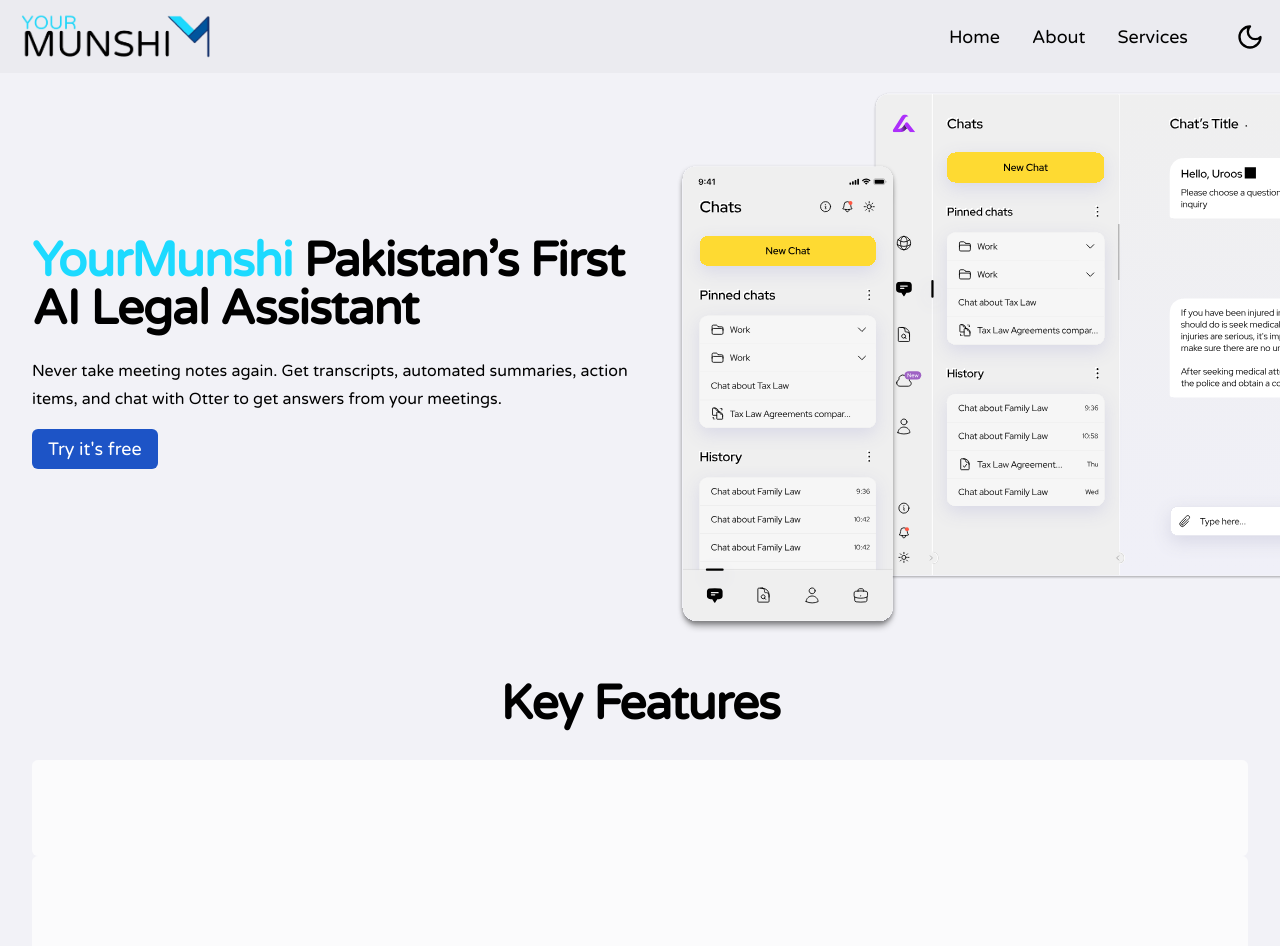
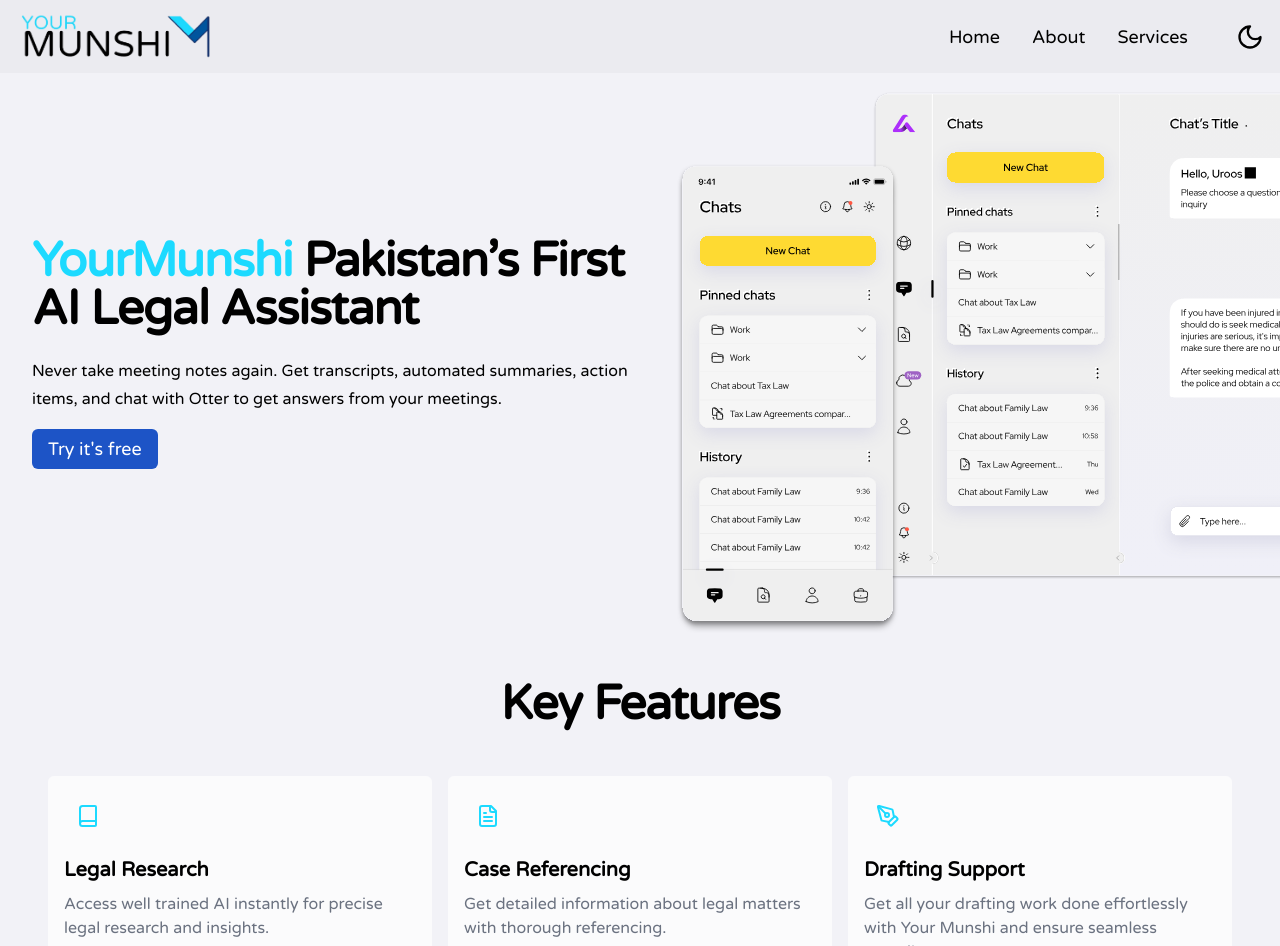
Before and after one commit to therafiali/ai_lawyer_assistant_webapp, a Next.js app: page / in a window 1280 px wide. Shown: the top 946 px of the page. Built offline with nearby package versions, Linux system fonts and the light colour scheme.

Commit message:
add features data

```diff
--- a/src/components/KeyFeature/FeaturedCard.tsx
+++ b/src/components/KeyFeature/FeaturedCard.tsx
@@ -8,7 +8,7 @@
 
 const FeaturedCard: React.FC<FeaturedCardProps> = ({ title, description, icon }) => {
   return (
-    <section className="bg-white/70 p-4 rounded-md dark:bg-gray-900 hover:shadow-sm shadow-sky_blue duration-200 transition-colors">
+    <section className="bg-white/70 p-4 rounded-md dark:bg-gray-900 hover:shadow-md shadow-sky_blue duration-200 transition-colors">
       <div className="space-y-8 md:gap-12 md:space-y-0">
         <div>
           <div className="flex justify-center items-center text-sky_blue mb-4 w-10 h-10 rounded-full bg-primary-100 lg:h-12 lg:w-12 dark:bg-primary-900">
--- a/src/components/KeyFeature/KeyFeatures.tsx
+++ b/src/components/KeyFeature/KeyFeatures.tsx
@@ -1,6 +1,7 @@
 import React from 'react';
 import { TypographyH1 } from '../ui/myschema';
 import FeaturedCard from './FeaturedCard';
+import { Book, FileText, PenTool } from 'lucide-react';
 
 
 const KeyFeatures = () => {
@@ -10,13 +11,39 @@
 action items, and chat with Otter to get
 answers from your meetings.`;
 
+    const featuredData = [
+        {
+            title: "Legal Research",
+            description: "Access well trained AI instantly for precise legal research and insights.",
+            icon: <Book className="w-5 h-5 text-primary-600 lg:w-6 lg:h-6 dark:text-primary-300" />,
+        },
+        {
+            title: "Case Referencing",
+            description: "Get detailed information about legal matters with thorough referencing.",
+            icon: <FileText className="w-5 h-5 text-primary-600 lg:w-6 lg:h-6 dark:text-primary-300" />,
+        },
+        {
+            title: "Drafting Support",
+            description: "Get all your drafting work done effortlessly with Your Munshi and ensure seamless compliance.",
+            icon: <PenTool className="w-5 h-5 text-primary-600 lg:w-6 lg:h-6 dark:text-primary-300" />,
+        },
+    ];
+
+
     return (
         <section>
             <TypographyH1 text={mainHeading} className='text-left my-8 sm:text-center md:16' />
 
-            <FeaturedCard />
-            <FeaturedCard />
-            <FeaturedCard />
+            <div className="grid grid-cols-1 md:grid-cols-3 gap-4 p-4">
+                {featuredData.map((item, index) => (
+                    <FeaturedCard
+                        key={index}
+                        title={item.title}
+                        description={item.description}
+                        icon={item.icon}
+                    />
+                ))}
+            </div>
         </section>
     );
 }
```
